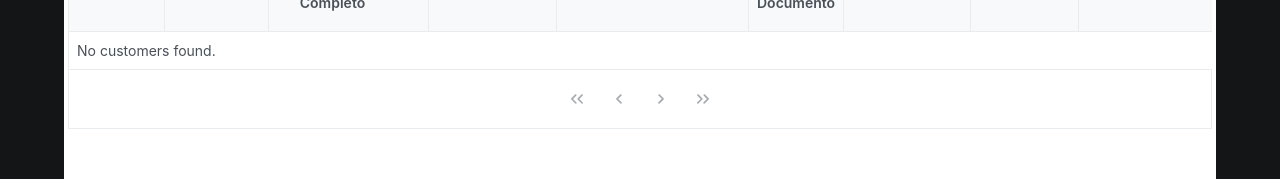
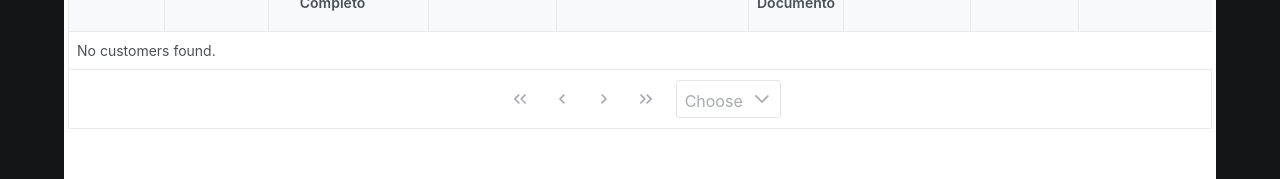
Before and after one commit to DevCarlos17/JN-TELECOM, a React (Vite) app in the folder client/: page /ventas in a window 1280 px wide. Shown: the part 193-372 px from the top of the page. Built offline with nearby package versions, Linux system fonts and the light colour scheme.

Commit message:
add rowPerPageOptions

```diff
--- a/client/src/components/DataTable2.jsx
+++ b/client/src/components/DataTable2.jsx
@@ -457,6 +457,7 @@ export default function DataTableSales() {
         value={dataTable}
         paginator
         rows={rowPerPage}
+        rowsPerPageOptions={[5, 10, 15, 20, 25, 50]}
         totalRecords={dataTable.length}
         style={{ fontSize: "14px" }}
         showGridlines
```
